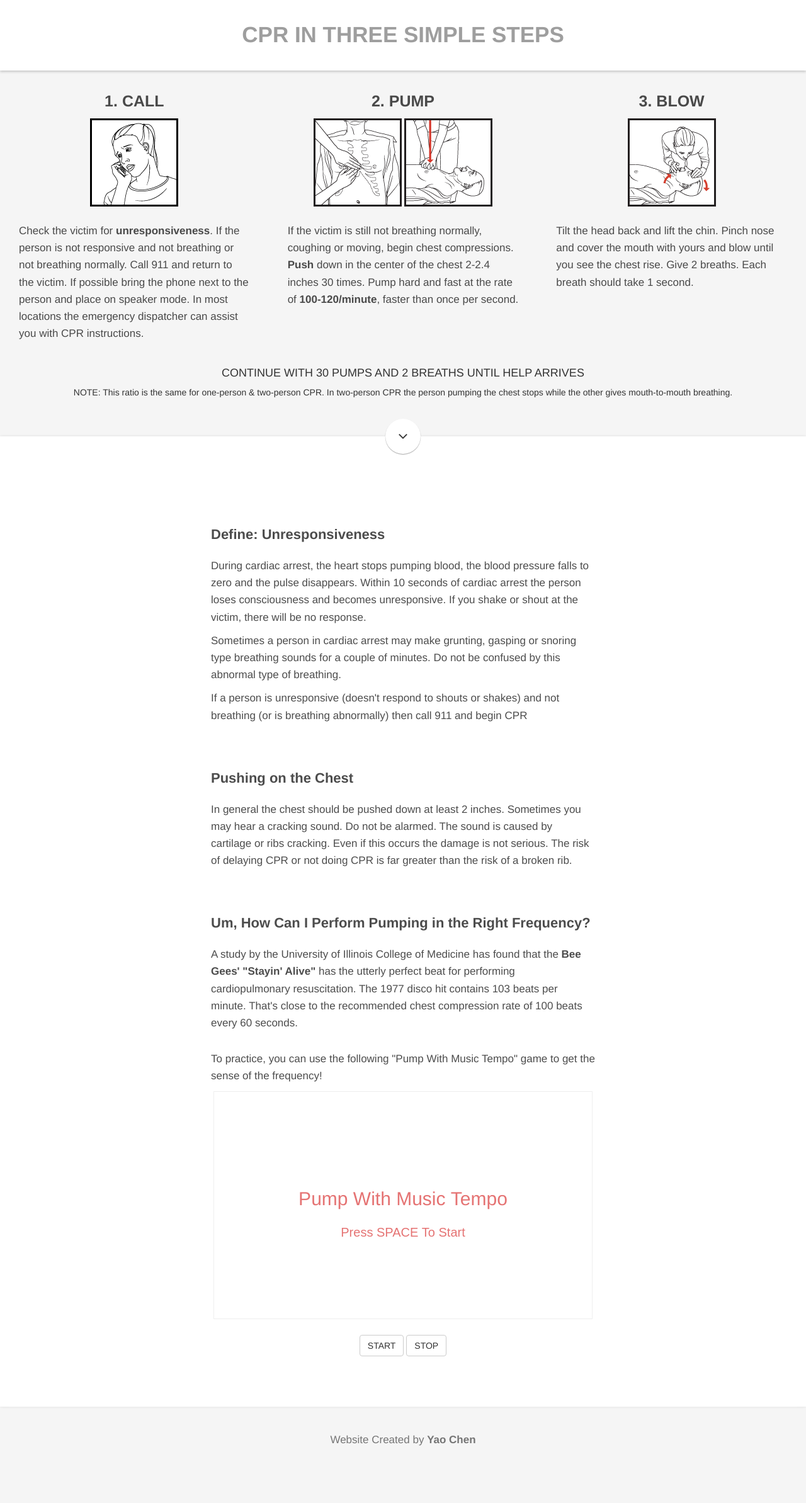
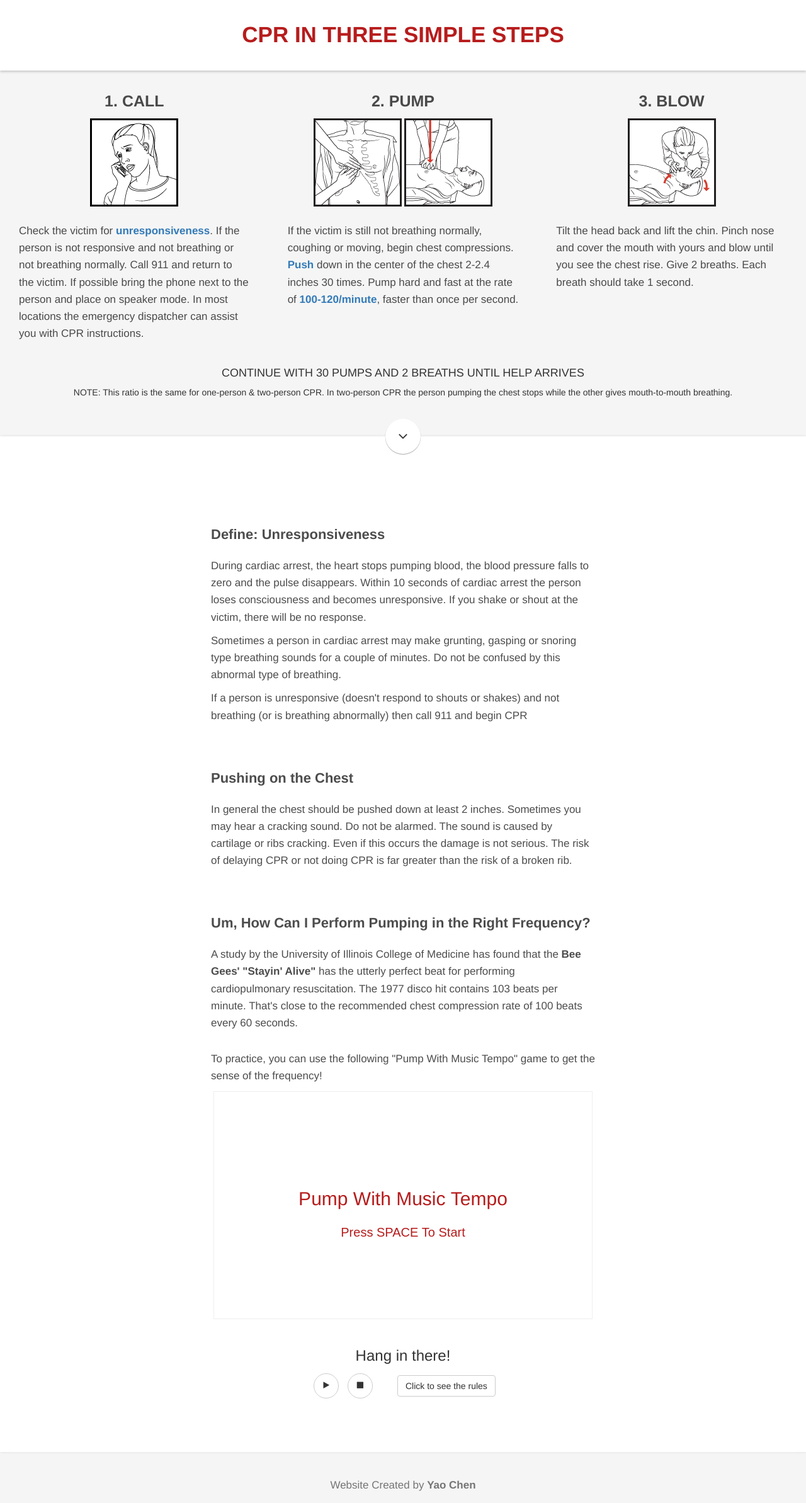
Before and after one commit to yaochen1224/CPRinThreeSteps, a plain HTML site: page index.html in a window 1280 px wide. Shown: the whole page at 63% size. Before the commit the page ends 2315 px from the top, so only its background shows below. Drawn offline with nearby package versions, Linux system fonts and the light colour scheme.

Commit message:
finish up
start/stop function;
smooth scroll;
button layouts

```diff
--- a/css/mystyle.css
+++ b/css/mystyle.css
@@ -22,7 +22,7 @@ header h1 {
   -webkit-font-smoothing: antialiased;
   line-height: 1.45em;
   font-weight: 300;
-  color: #9E9E9E;
+  color: #B71C1C;
 }
 
 #mainContent {
@@ -71,7 +71,7 @@ header h1 {
   background: white;
 }
 
-.btn-circle {
+.more .btn-circle {
   border: none;
   width: 56px;
   height: 56px;
@@ -98,6 +98,32 @@ header h1 {
     color: rgba(0, 0, 0, 0.7);
 }
 
+#rule {
+  position: absolute;
+  left: 220px;
+  top: -10px;
+  z-index: 300;
+}
+
+#controller {
+  margin-top: 20px;
+}
+
+#controller .btn-circle {
+  margin: 5px;
+  width: 40px;
+  height: 40px;
+  padding: 5px 0px;
+  border-radius: 50%;
+  text-align: center;
+  font-size: 12px;
+  line-height: 1.42857;
+}
+
+#controller a {
+  margin-left: 30px;
+}
+
 footer {
   border-top: solid 1px #eee;
   color: #757575;
--- a/index.html
+++ b/index.html
@@ -10,6 +10,7 @@
   <script src="https://ajax.googleapis.com/ajax/libs/jquery/3.2.1/jquery.min.js"></script>
   <script src="https://maxcdn.bootstrapcdn.com/bootstrap/3.3.7/js/bootstrap.min.js"></script>
   <script src="js/pumpGame.js" type="text/javascript"></script>
+  <script src="js/scroll.js" type="text/javascript"></script>
 </head>
 <body>
   <header class="text-center">
@@ -20,13 +21,13 @@
       <section class="col-sm-4 step">
         <h2>1. CALL</h2>
         <img src="img/quick1.gif">
-        <p>Check the victim for <b>unresponsiveness</b>. If the person is not responsive and not breathing or not breathing normally. Call 911 and return to the victim. If possible bring the phone next to the person and place on speaker mode. In most locations the emergency dispatcher can assist you with CPR instructions.</p>
+        <p>Check the victim for <a href="#unresponsiveness" title="To Top"><b>unresponsiveness</b></a>. If the person is not responsive and not breathing or not breathing normally. Call 911 and return to the victim. If possible bring the phone next to the person and place on speaker mode. In most locations the emergency dispatcher can assist you with CPR instructions.</p>
       </section>
       <section class="col-sm-4 step">
         <h2>2. PUMP</h2>
         <img src="img/handposition.gif">
         <img src="img/pumpani.gif">
-        <p>If the victim is still not breathing normally, coughing or moving, begin chest compressions.  <b>Push</b> down in the center of the chest 2-2.4 inches 30 times. Pump hard and fast at the rate of <b>100-120/minute</b>, faster than once per second.</p>
+        <p>If the victim is still not breathing normally, coughing or moving, begin chest compressions.  <a href="#push" title="To Top"><b>Push</b></a> down in the center of the chest 2-2.4 inches 30 times. Pump hard and fast at the rate of <a href="#pump" title="To Top"><b>100-120/minute</b></a>, faster than once per second.</p>
       </section>
       <section class="col-sm-4 step">
         <h2>3. BLOW</h2>
@@ -39,9 +40,11 @@
       </section>
     </div>
     <div class="more">
+      <a href="#moreContent" title="To Top">
         <button type="button" class="btn btn-default btn-circle btn-xl">
           <i class="fa fa-angle-down" aria-hidden="true"></i>
         </button>
+      </a>
     </div>
 
     <div id="moreContent" class="row text-center">
@@ -67,20 +70,21 @@
           <p>To practice, you can use the following "Pump With Music Tempo" game to get the sense of the frequency!</p>
         </div>
       </div>
-
       <div id="myCanvas" class="col-sm-12">
         <script type="text/javascript">myGameArea.intro_screen();</script>
+        <div id = "rule" class="collapse">
+          <img src="img/Rule.png">
+        </div>
       </div>
       <div id="controller" class="col-sm-12">
-          <h2 id="feedback"> </h2>
-          <button type="button" onclick="startGame()" class = "btn btn-default">START</button>
-          <button type="button" onclick="myGameArea.stop(); myMusic.stop();" class = "btn btn-default">STOP</button>
+        <h3 id="feedback">Hang in there!</h3>
+        <button type="button" onclick="startGame()" class = "btn btn-default btn-circle btn-lg"><i class="fa fa-play" aria-hidden="true"></i></button>
+        <button type="button" onclick="stopGame()" class = "btn btn-default btn-circle btn-lg"><i class="fa fa-stop" aria-hidden="true"></i></button>
+        <a href="#rule" class="btn btn-default" data-toggle="collapse">Click to see the rules</a>
       </div>
     </div>
     <footer class="text-center">
       <p>Website Created by <b>Yao Chen</b></P>
     </footer>
   </div>
-
-
 </body>
--- a/js/pumpGame.js
+++ b/js/pumpGame.js
@@ -13,7 +13,15 @@ var comboCount = 0;
 var startTime;
 var elapsedTime;
 
+function stopGame() {
+  myGameArea.stop();
+  myMusic.stop();
+  myObstacles = [];
+  gameStarted = false;
+}
+
 function startGame() {
+  if (gameStarted) return;
   gameStarted = true;
   myGameArea.clear();
   // drawInactive(myGameArea.context);
@@ -38,7 +46,7 @@ var myGameArea = {
         this.canvas.style="border:1px solid #eee;"
         document.getElementById("myCanvas").appendChild(this.canvas);
         this.context.font = "30px Helvetica";
-        this.context.fillStyle = "#E57373";
+        this.context.fillStyle = "#B71C1C";
         this.context.textAlign = "center";
         this.context.fillText("Pump With Music Tempo", this.canvas.width/2, this.canvas.height/2);
         this.context.font = "20px Arial";
@@ -145,7 +153,7 @@ function component(width, height, color, x, y, type) {
 
 function updateGameArea() {
     var x, y;
-    if (myMusic.sound.currentTime >= 86.517551 || comboCount ==60) {
+    if (myMusic.sound.currentTime >= 86.517551) {
        myGameArea.stop();
        myMusic.stop();
     }
--- /dev/null
+++ b/js/scroll.js
@@ -0,0 +1,28 @@
+
+// add smooth scroll
+$(document).ready(function(){
+
+
+  // Add smooth scrolling to all links
+  $("a").on('click', function(event) {
+
+    // Make sure this.hash has a value before overriding default behavior
+    if (this.hash !== "") {
+      // Prevent default anchor click behavior
+      event.preventDefault();
+
+      // Store hash
+      var hash = this.hash;
+
+      // Using jQuery's animate() method to add smooth page scroll
+      // The optional number (800) specifies the number of milliseconds it takes to scroll to the specified area
+      $('html, body').animate({
+        scrollTop: $(hash).offset().top
+      }, 600, function(){
+
+        // Add hash (#) to URL when done scrolling (default click behavior)
+        window.location.hash = hash;
+      });
+    } // End if
+  });
+});
```
Lines whose indentation alone changed are shown as unchanged.
